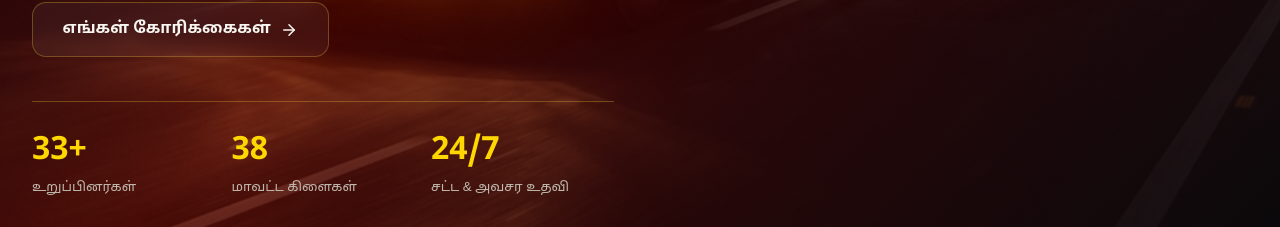
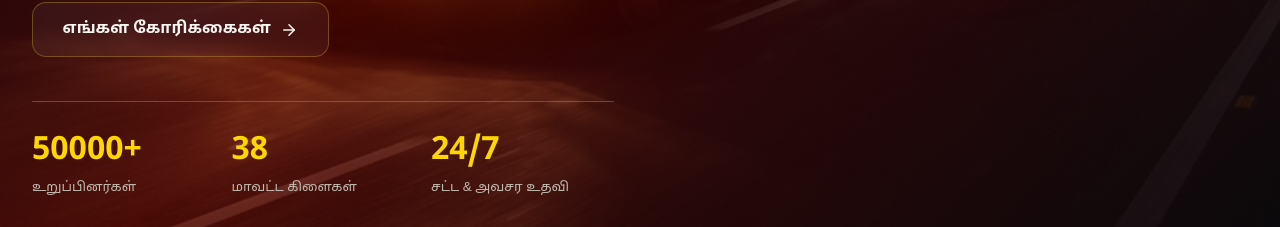
Before and after one commit to adhi9045-ui/DVRMK, a React (Vite) app: page / in a window 1280 px wide. Shown: the part 839-1066 px from the top of the page. Built offline with nearby package versions, Linux system fonts and the light colour scheme; a web font is replaced by a local one.

Commit message:
Update websites

```diff
--- a/src/components/Hero.jsx
+++ b/src/components/Hero.jsx
@@ -71,7 +71,7 @@
             {/* Key Metrics */}
             <div className="hero-stats-strip">
               <div className="stat-item">
-                <span className="stat-num">33+</span>
+                <span className="stat-num">50000+</span>
                 <span className="stat-label tamil-text">உறுப்பினர்கள்</span>
               </div>
               <div className="stat-item">
```
